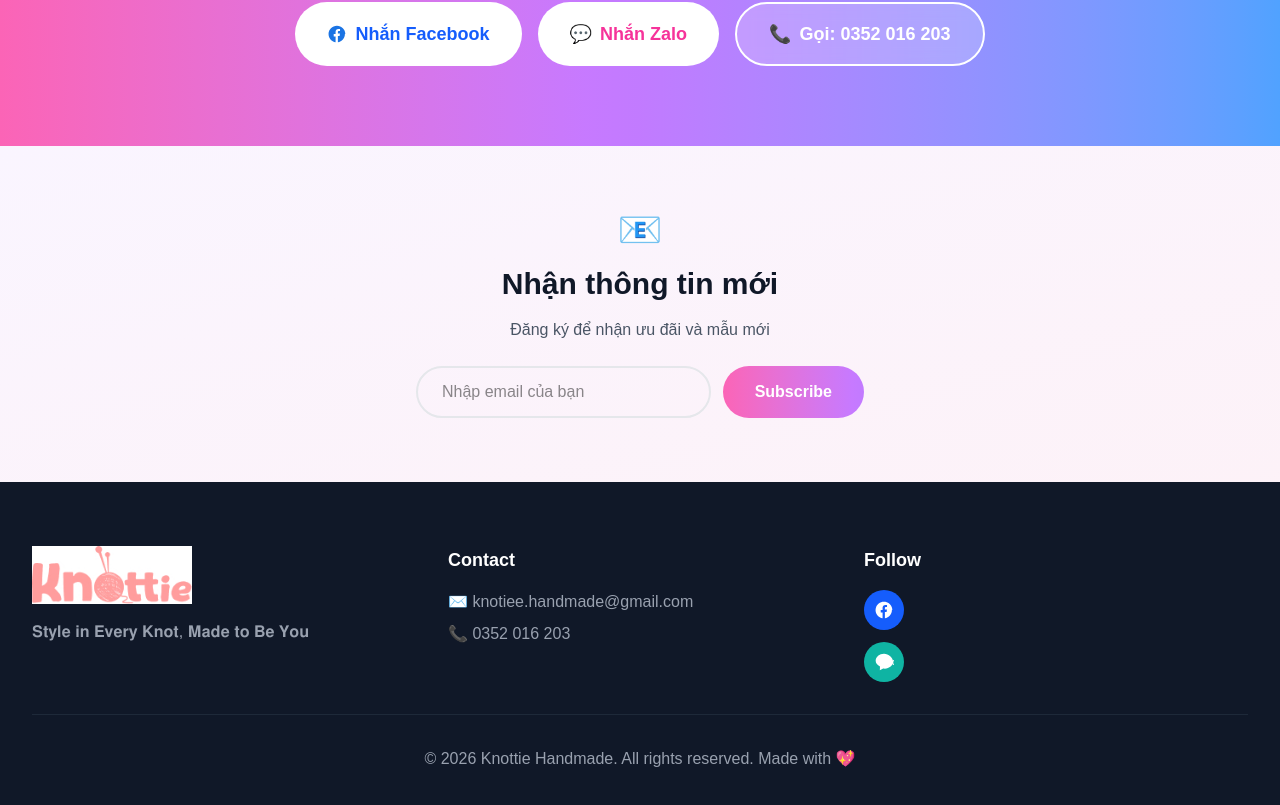
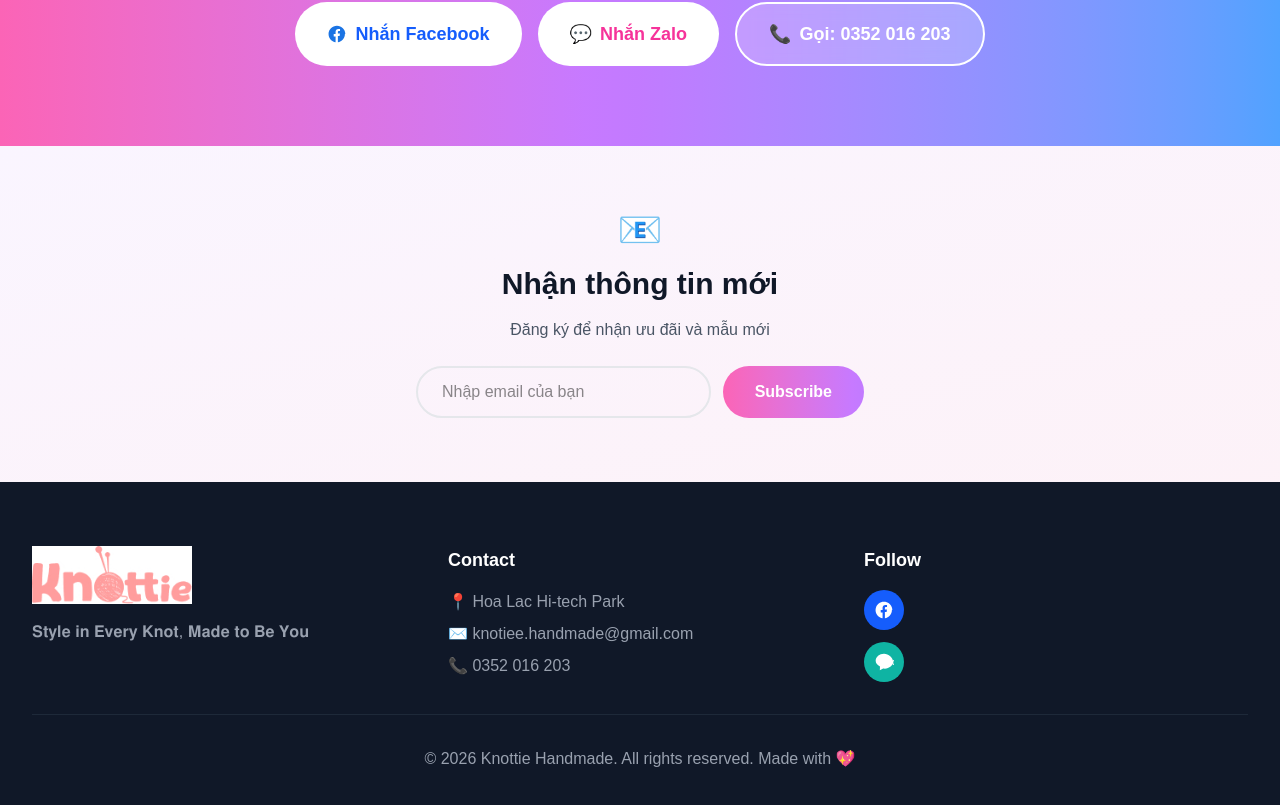
Before and after one commit to quankmksnb/handmade-bag-landing, a Next.js app: page / in a window 1280 px wide. Shown: the part 4474-5279 px from the top of the page. Built offline with nearby package versions, Linux system fonts and the light colour scheme.

Commit message:
update map

```diff
--- a/src/components/FooterLanding.js
+++ b/src/components/FooterLanding.js
@@ -11,6 +11,7 @@ export default function FooterLanding() {
           <div>
             <h4 className="font-bold text-lg mb-4">Contact</h4>
             <div className="space-y-2 text-gray-400">
+              <p>📍 Hoa Lac Hi-tech Park</p>
               <p>✉️ <a href="mailto:knotiee.handmade@gmail.com" className="hover:text-pink-400">knotiee.handmade@gmail.com</a></p>
               <p>📞 <a href="tel:+84352016203" className="hover:text-pink-400">0352 016 203</a></p>
             </div>
```
